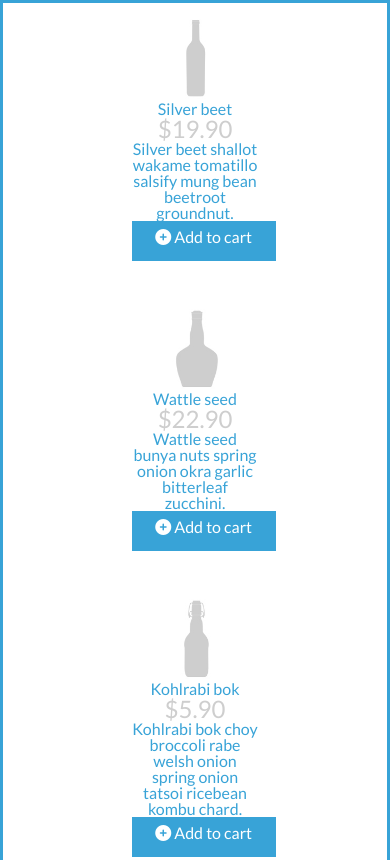
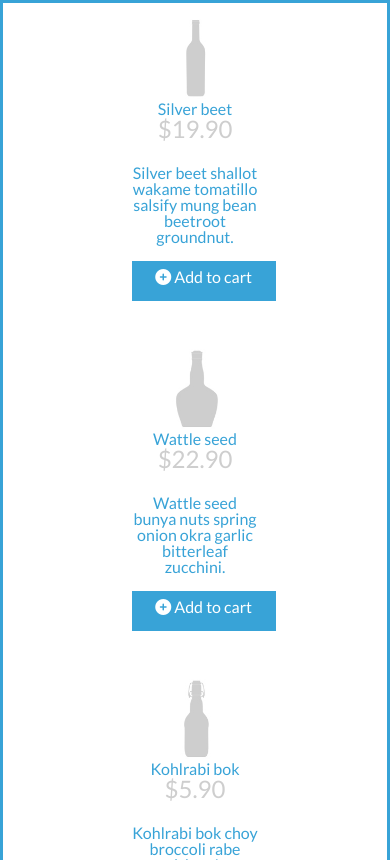
Before and after one commit to jacklynlee31/2.1-beer-layout, a plain HTML site: page 2.1-beer-layout/index.html in a window 390 px wide. Shown: the top 860 px of the page. Drawn offline with nearby package versions, Linux system fonts and the light colour scheme.

Commit message:
Spacing done. Still having a little trouble with the buttons on the tablet view.

```diff
--- a/2.1-beer-layout/style.css
+++ b/2.1-beer-layout/style.css
@@ -92,10 +92,11 @@ p {
 .button {
 	background-color: #38A3D7;
 	text-align: center;
+	vertical-align: middle;
 	display: inline-block;
 	height:2.5em;
 	width:9em;
-	vertical-align: middle;
+	padding-bottom: 3em;
 }
 .button2 {
 	vertical-align: middle;
@@ -122,11 +123,15 @@ h2 {
 }
 span {
 	display: block;
+	padding-bottom: 1em;
 	margin: auto;
 }
 p {
 	display: block;
 	margin: auto;
+}
+.text {
+	padding-bottom:1em;
 }
 .button {
 	background-color: #38A3D7;
```
